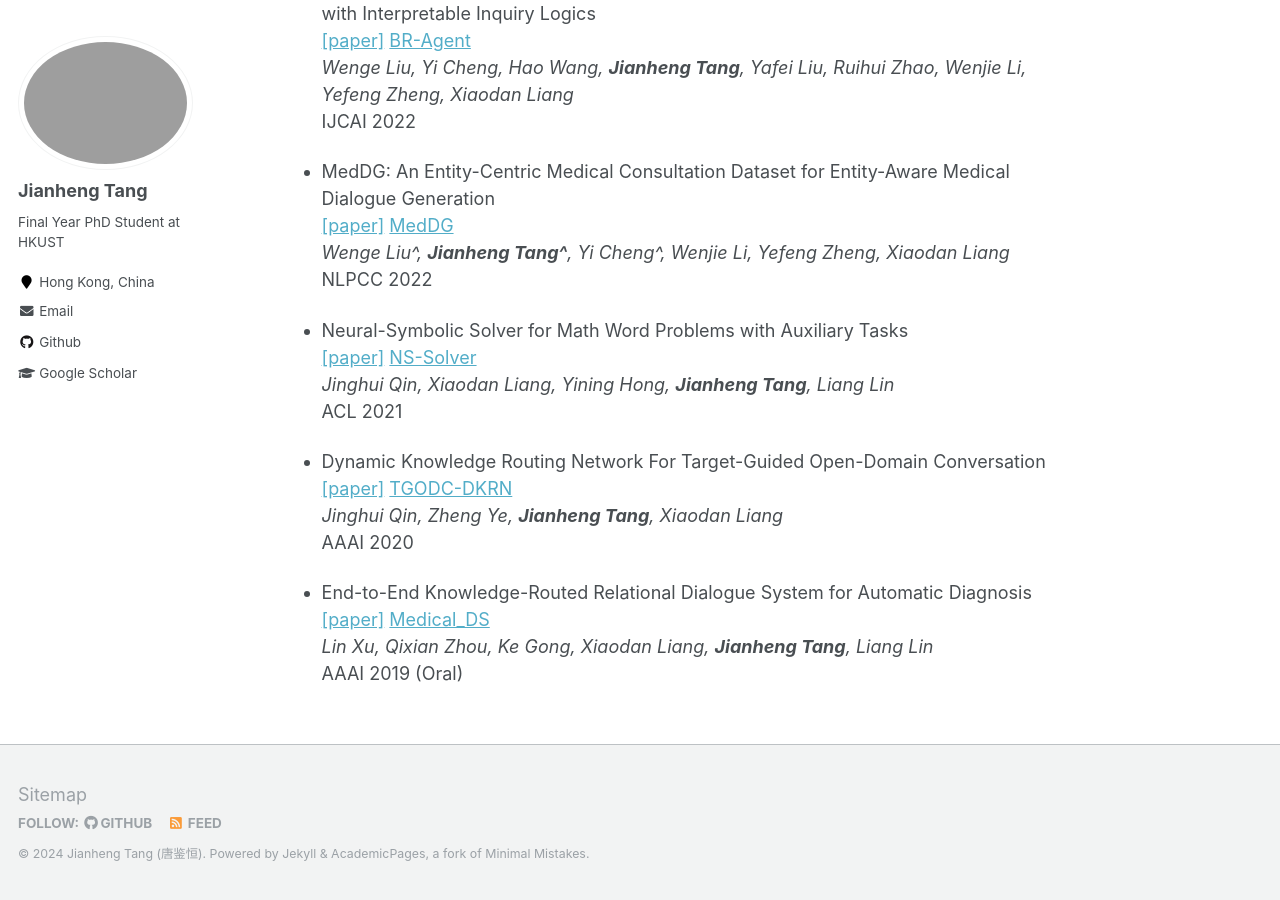
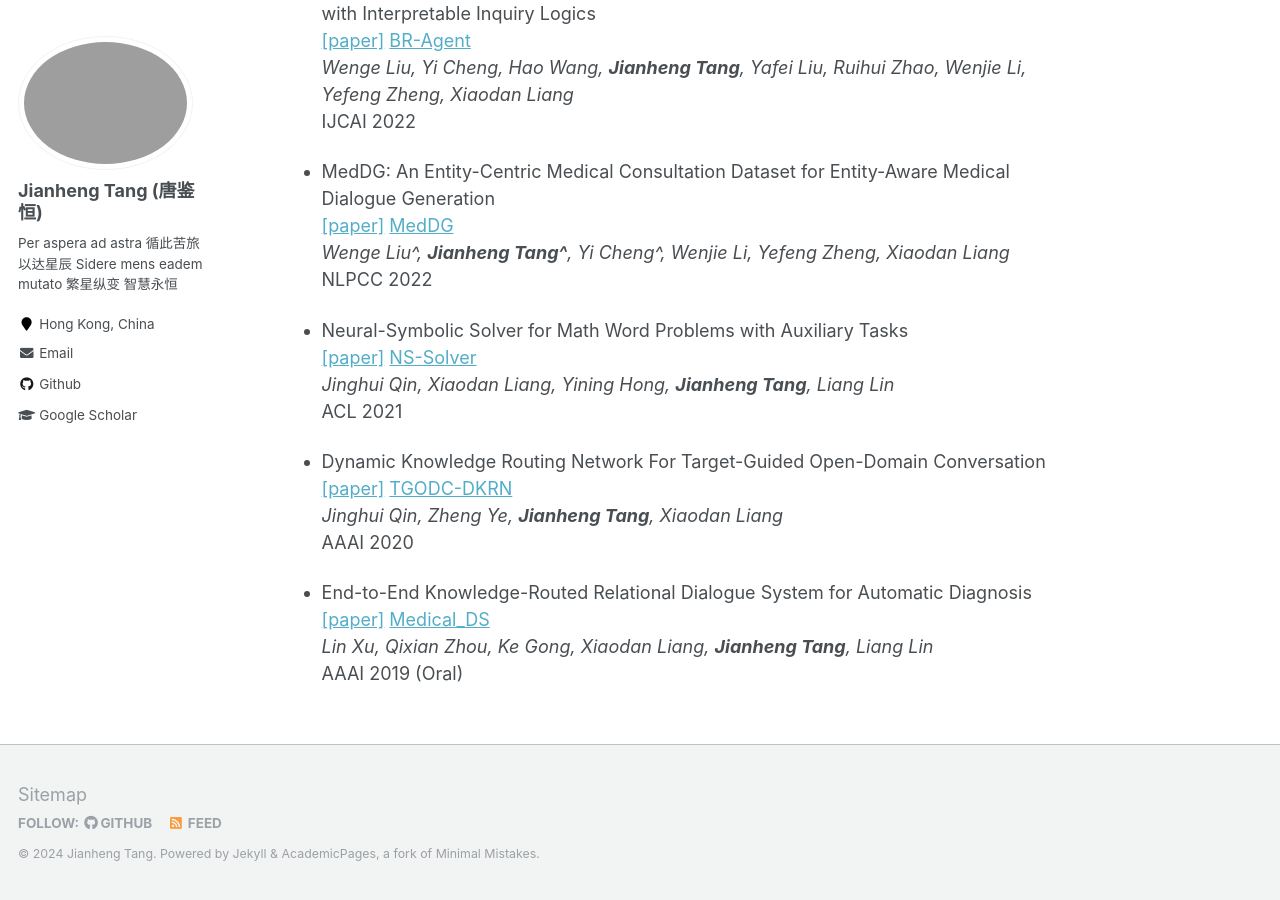
Before and after one commit to squareRoot3/squareRoot3.github.io, a Jekyll site: the page built from _pages/about.md, in a window 1280 px wide and 900 px high, scrolled down 2801 px. Built offline with Jekyll 4.4.1, drawn with Linux system fonts in a browser that asks for light colours.

Commit message:
Update _config.yml

```diff
--- a/_config.yml
+++ b/_config.yml
@@ -9,7 +9,7 @@
 locale                   : "en-US"
 title                    : "Jianheng Tang's Homepage"
 title_separator          : "-"
-name                     : &name "Jianheng Tang (唐鉴恒)"
+name                     : &name "Jianheng Tang"
 description              : &description "PhD@HKUST"
 url                      : https://squareroot3.github.io/ # the base hostname & protocol for your site e.g. "https://mmistakes.github.io"
 baseurl                  : "" # the subpath of your site, e.g. "/blog"
@@ -80,9 +80,9 @@ analytics:
 
 # Site Author
 author:
-  name             : "Jianheng Tang"
+  name             : "Jianheng Tang (唐鉴恒)"
   avatar           : "photo.jpg"
-  bio              : "Final Year PhD Student at HKUST"
+  bio              : "Per aspera ad astra\n循此苦旅 以达星辰\nSidere mens eadem mutato\n繁星纵变 智慧永恒"
   location         : "Hong Kong, China"
   employer         :
   pubmed           :
```
